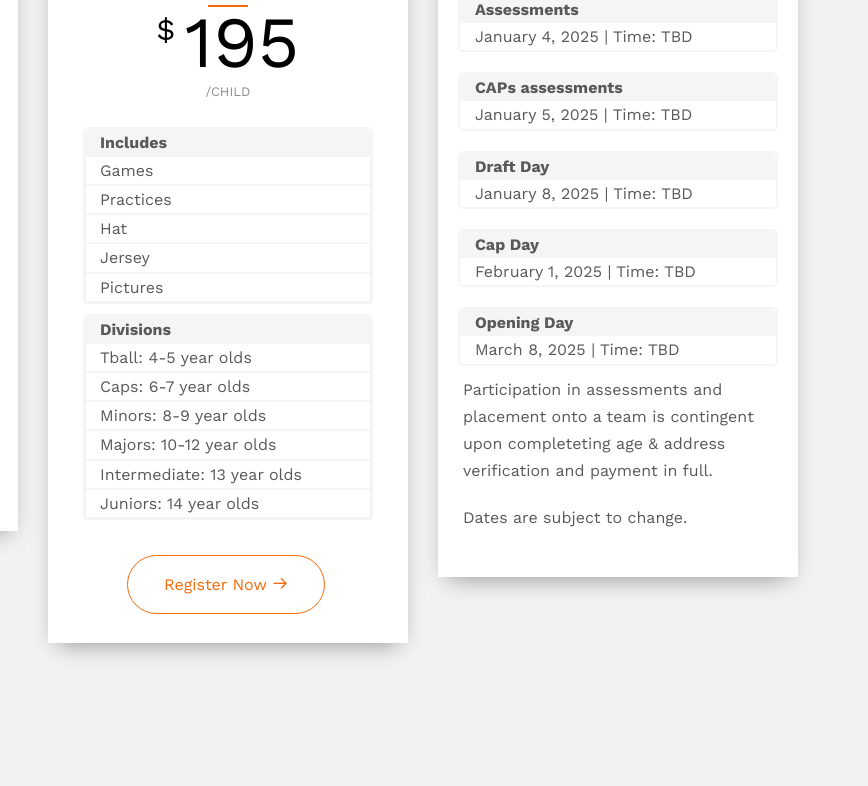
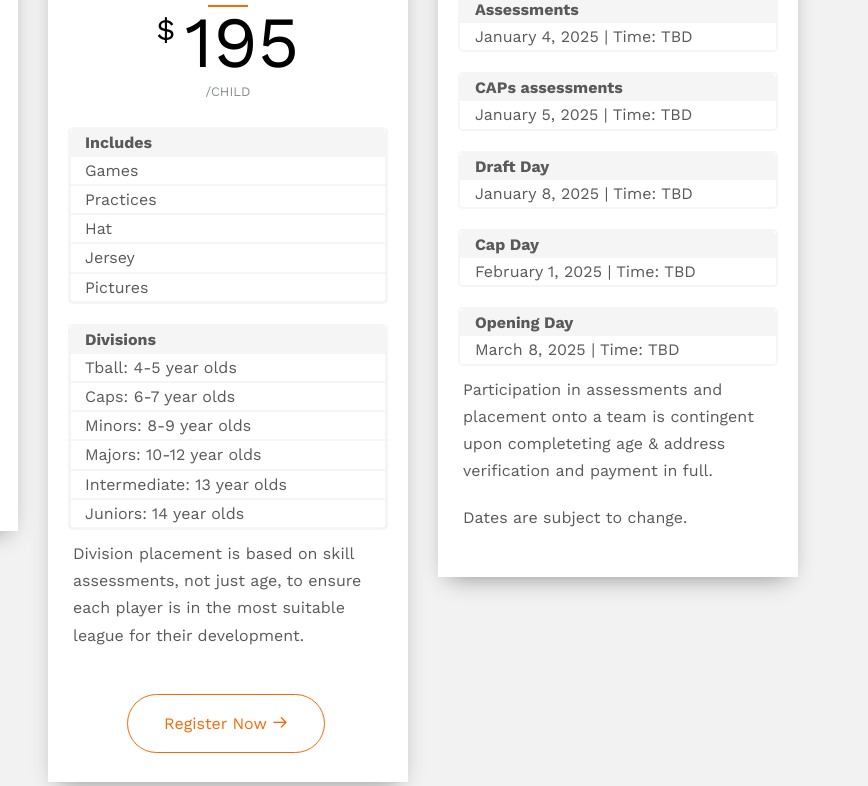
Before and after one commit to valleydeoroll/registration-page, a website built with webpack: page public/index.html in a window 1280 px wide. Shown: the part 994-1780 px from the top of the page, 412-1280 px from the left. Built offline with nearby package versions, Linux system fonts and the light colour scheme; files whose address does not match are found by name.

Commit message:
change division text

```diff
--- a/public/index.html
+++ b/public/index.html
@@ -178,6 +178,7 @@
 						<span><img class="img-responsive" src="images/baseball-outline.svg" alt=""></span>
 						<h3>Little League</h3>
 						<div class="price"><sup class="currency">$</sup>195<small>/child</small></div>
+						<div class="row">
 							<div class="event col">
 								<p>Includes</p>
 								<ul class="divisions">
@@ -188,8 +189,9 @@
 									<li>Pictures</li>
 								</ul>
 							</div>
+						</div>
+						<div class="row">
 							<div class="event col">
-
 								<p>Divisions</p>
 								<ul class="divisions">
 									<li>Tball: 4-5 year olds</li>
@@ -200,6 +202,8 @@
 									<li>Juniors: 14 year olds</li>
 								</ul>
 							</div>
+						</div>
+						<p class="text-left">Division placement is based on skill assessments, not just age, to ensure each player is in the most suitable league for their development.</p>
 						<div>
 							<a href="#register-now" class="btn btn-primary btn-outline btn-lg" aria-label="Register Now">Register Now <i class="icon-arrow-right"></i></a>
 						</div>
```
Also changed, not shown: src/index.html (+5 -1 lines), 1 other file. Lines whose indentation alone changed are shown as unchanged.
